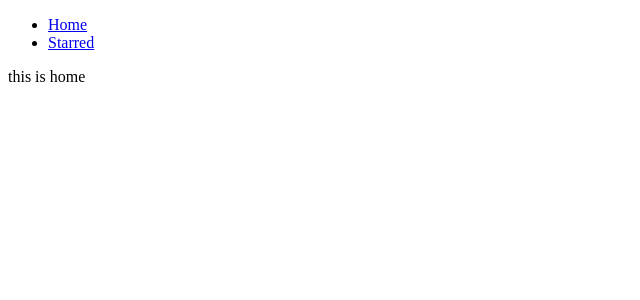
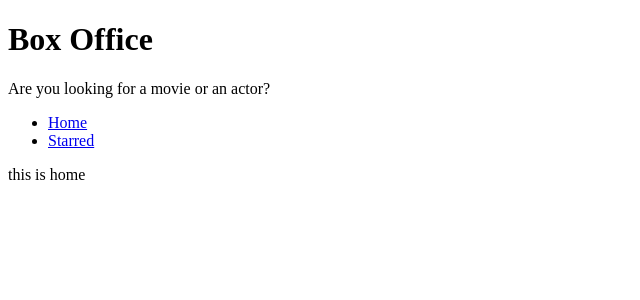
Before and after one commit to kwabena95/box-office, a React (Create React App) app: page / in a window 1280 px wide. Shown: the top 300 px of the page, without its empty margins (0-640 px from the left). Built offline with nearby package versions, Linux system fonts and the light colour scheme.

Commit message:
added layout management and created title

```diff
--- a/src/App.js
+++ b/src/App.js
@@ -1,13 +1,10 @@
 import { Switch, Route } from 'react-router-dom';
-import Navbar from './components/Navbar/Navbar';
 import Home from './pages/Home';
 import Starred from './pages/Starred';
 
 
 function App() {
   return (
-    <div>
-      <Navbar />
     <Switch>
       <Route exact path='/'>
         <Home />
@@ -19,7 +16,6 @@
         <div>Not Found</div>
       </Route>
     </Switch>
-    </div>
   );
 }
 
--- /dev/null
+++ b/src/components/MainPageLayout/MainPageLayout.jsx
@@ -0,0 +1,15 @@
+import Navbar from "../Navbar/Navbar";
+import Title from "../Title/Title";
+
+
+const MainPageLayout = ({ children }) => {
+    return (
+        <div>
+            <Title title='Box Office' subTitle='Are you looking for a movie or an actor?' />
+            <Navbar />
+            {children}
+        </div>
+    )
+}
+
+export default MainPageLayout
--- /dev/null
+++ b/src/components/Title/Title.jsx
@@ -0,0 +1,10 @@
+const Title = ({ title, subTitle }) => {
+    return (
+        <div>
+            <h1>{title}</h1>
+            <p>{subTitle}</p>
+        </div>
+    )
+}
+
+export default Title
--- a/src/pages/Home.jsx
+++ b/src/pages/Home.jsx
@@ -1,8 +1,10 @@
+import MainPageLayout from "../components/MainPageLayout/MainPageLayout"
+
 const Home = () => {
     return (
-        <div>
+        <MainPageLayout>
             this is home
-        </div>
+        </MainPageLayout>
     )
 }
 
```
Lines whose indentation alone changed are shown as unchanged.
